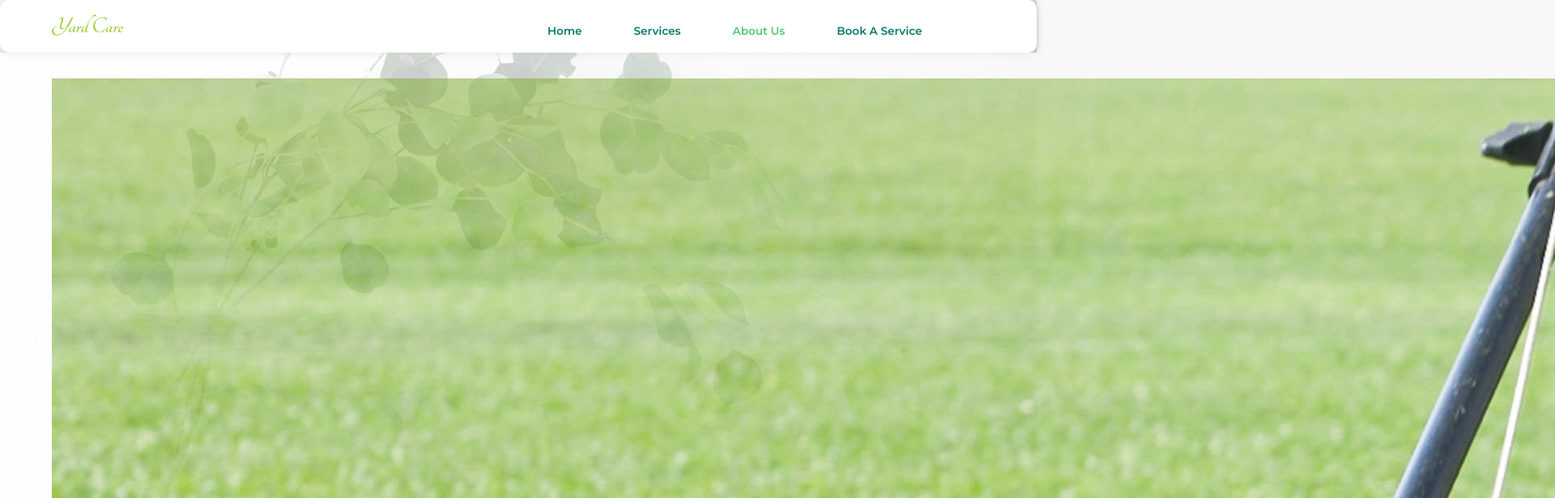
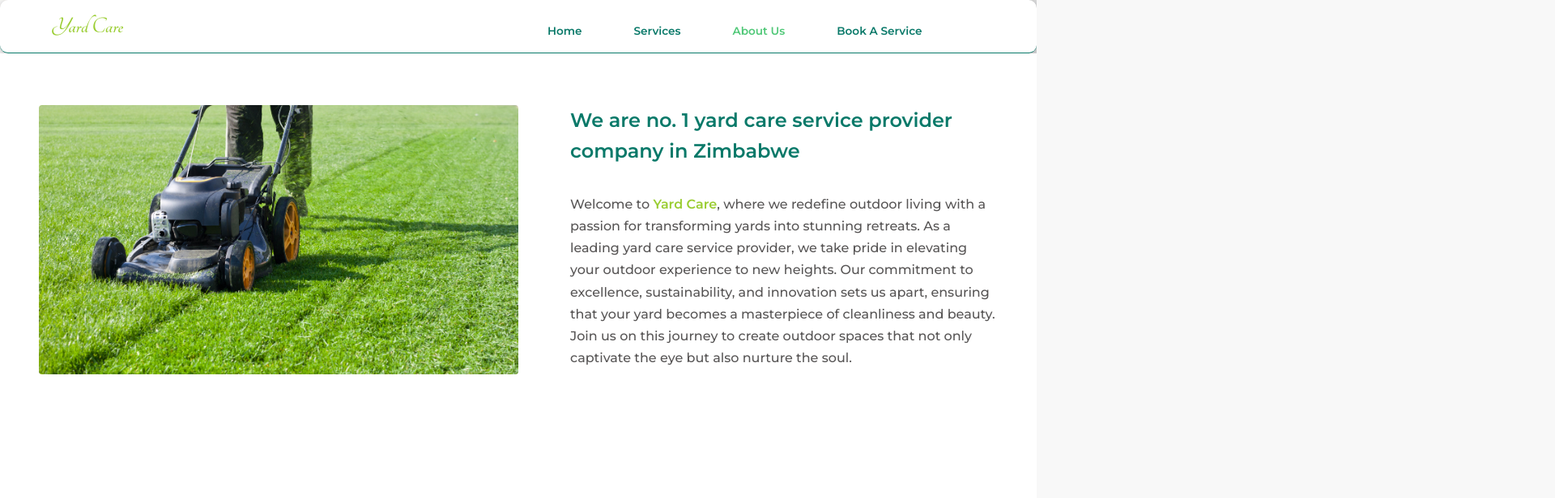
Before and after one commit to Amen-Musingarimi/yard-care, a React (Create React App) app: page /about in a window 1280 px wide. Shown: the top 616 px of the page at 81% size, 1920 px wide, since content can reach past the window. Built offline with nearby package versions, Linux system fonts and the light colour scheme.

Commit message:
Add intro section to About page

```diff
--- a/src/components/pages/About.jsx
+++ b/src/components/pages/About.jsx
@@ -8,16 +8,18 @@ const About = () => {
       <div className="intro-container">
         <img src={lawnmower} alt="lawn-mower" className="intro-image" />
         <div className="intro-text-container">
-          <h4 className="intro-heading">
+          <h2 className="intro-heading">
             We are no. 1 yard care service provider company in Zimbabwe
-          </h4>
+          </h2>
           <p className="intro-text">
-            As a leading yard care service provider, we take pride in elevating
-            your outdoor experience to new heights. Our commitment to
-            excellence, sustainability, and innovation sets us apart, ensuring
-            that your yard becomes a masterpiece of cleanliness and beauty. Join
-            us on this journey to create outdoor spaces that not only captivate
-            the eye but also nurture the soul.
+            Welcome to <span className="company-name">Yard Care</span>, where we
+            redefine outdoor living with a passion for transforming yards into
+            stunning retreats. As a leading yard care service provider, we take
+            pride in elevating your outdoor experience to new heights. Our
+            commitment to excellence, sustainability, and innovation sets us
+            apart, ensuring that your yard becomes a masterpiece of cleanliness
+            and beauty. Join us on this journey to create outdoor spaces that
+            not only captivate the eye but also nurture the soul.
           </p>
         </div>
       </div>
--- a/src/components/styles/About.css
+++ b/src/components/styles/About.css
@@ -6,59 +6,51 @@
 }
 
 .about-container,
-.inception-container {
+.intro-text-container {
   display: flex;
   flex-direction: column;
+  justify-content: flex-start;
 }
 
 .about-container {
-  gap: 2rem;
-  padding: 2rem 4rem;
-  background-color: #ffffffdc;
-  opacity: 0.9;
+  align-items: center;
+  gap: 4rem;
+  padding: 4rem 3rem;
+  background-color: var(--mainColor);
+  width: 100%;
+  height: 100%;
 }
 
-.about-page-heading {
-  text-align: center;
-  color: var(--textColor);
-  margin-top: 2rem;
-  font-size: 1.4rem;
-  font-weight: 700;
+.intro-container {
+  display: flex;
+  justify-content: space-between;
+  align-items: flex-start;
+  gap: 4rem;
+  width: 100%;
 }
 
-.about-section-heading {
-  color: var(--mainColorLight);
-  font-size: 1rem;
-  font-weight: 600;
-  margin-bottom: 1rem;
+.intro-text-container {
+  align-items: flex-start;
+  gap: 2rem;
 }
 
-.about-section-description {
-  font-size: 0.9rem;
-  font-weight: 500;
-  line-height: 1.5rem;
-  margin-bottom: 0.5rem;
+.intro-image {
+  width: 50%;
+  border-radius: 4px;
 }
 
-.dotted-border-container {
-  border: 1px dotted var(--textColor);
-  width: 20%;
-  margin-bottom: 1rem;
+.intro-heading {
+  color: #097969;
+  line-height: 2.4rem;
+  font-weight: 600;
+}
+
+.intro-text {
+  color: #575555;
+  font-size: 1rem;
+  font-weight: 500;
+  line-height: 1.7rem;
 }
 
 @media only screen and (max-width: 1024px) {
-  .about-container {
-    gap: 2rem;
-    padding: 2rem;
-    opacity: 1;
-  }
-
-  .about-page-heading {
-    margin-top: 0;
-    text-align: start;
-  }
-
-  .dotted-border-container {
-    width: 100%;
-  }
 }
--- a/src/components/styles/main.css
+++ b/src/components/styles/main.css
@@ -39,6 +39,7 @@ header {
   color: var(--textColor);
   box-shadow: 0 2px 8px rgba(0, 0, 0, 0.26);
   border-radius: 10px;
+  border-bottom: 1px solid #097969;
 }
 
 header h3 {
```
